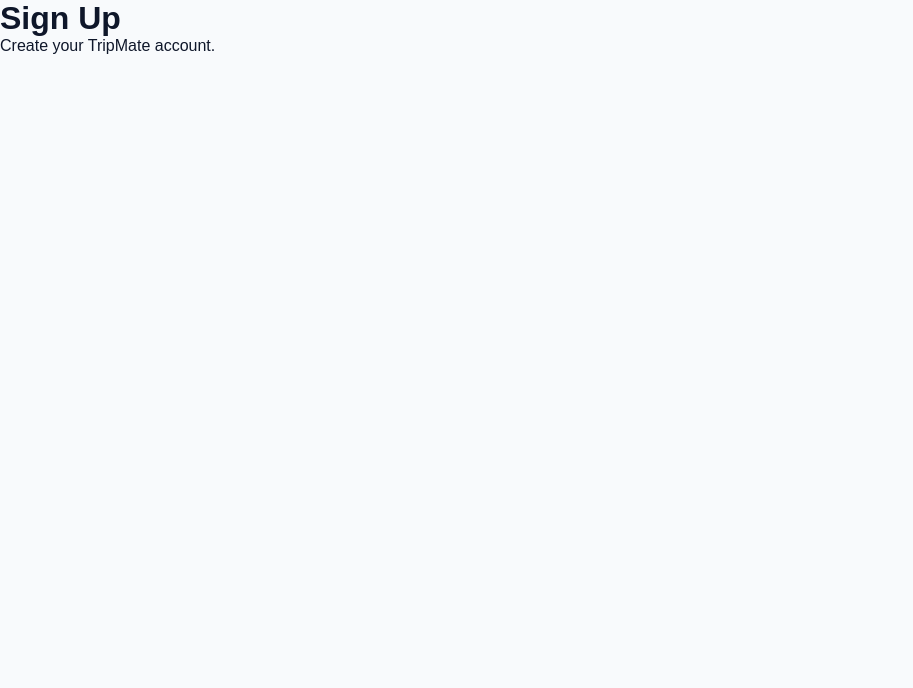
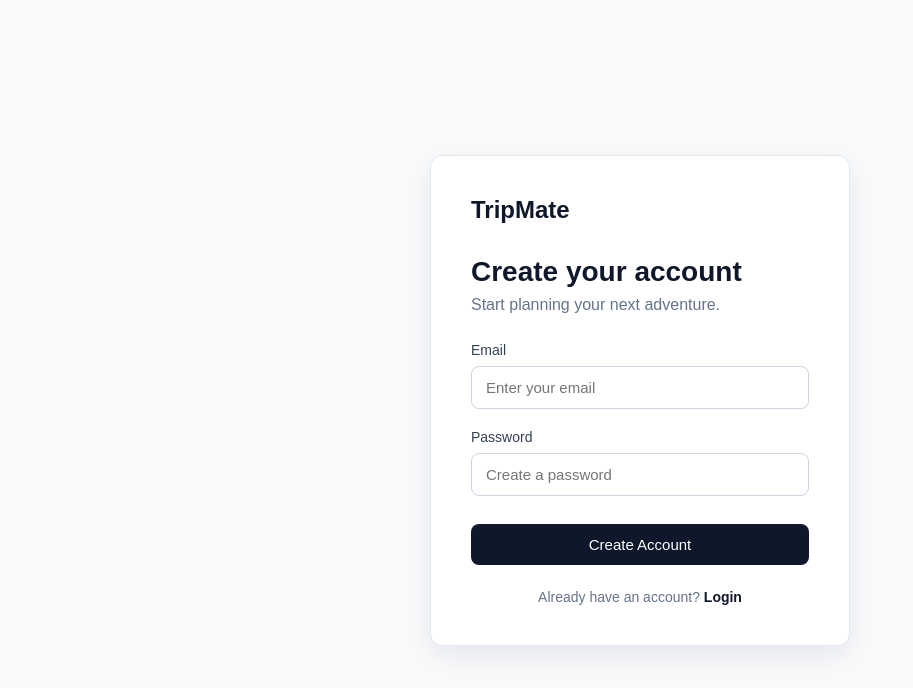
Before and after one commit to Moon612/TripMate, a React (Vite) app: page /signup in a window 1280 px wide. Shown: the top 688 px of the page, without its empty margins (0-913 px from the left). Built offline with nearby package versions, Linux system fonts and the light colour scheme.

Commit message:
Add edit cancellation and Firebase signup authentication

```diff
--- a/package.json
+++ b/package.json
@@ -10,6 +10,7 @@
     "preview": "vite preview"
   },
   "dependencies": {
+    "firebase": "^12.17.1",
     "react": "^19.2.8",
     "react-dom": "^19.2.8",
     "react-router-dom": "^7.18.2"
--- /dev/null
+++ b/src/firebase/auth.js
@@ -0,0 +1,6 @@
+import { getAuth } from "firebase/auth";
+import app from "./config";
+
+const auth = getAuth(app);
+
+export default auth;
--- /dev/null
+++ b/src/firebase/config.js
@@ -0,0 +1,19 @@
+// Import the functions you need from the SDKs you need
+import { initializeApp } from "firebase/app";
+// TODO: Add SDKs for Firebase products that you want to use
+// https://firebase.google.com/docs/web/setup#available-libraries
+
+// Your web app's Firebase configuration
+const firebaseConfig = {
+  apiKey: "AIzaSyAFNMT6UXKJRXgN4XJU-MXaZfBlVad_XAA",
+  authDomain: "tripmate-b9f60.firebaseapp.com",
+  projectId: "tripmate-b9f60",
+  storageBucket: "tripmate-b9f60.firebasestorage.app",
+  messagingSenderId: "91265749040",
+  appId: "1:91265749040:web:78eb85d4a58f2a5c7c9df5"
+};
+
+// Initialize Firebase
+const app = initializeApp(firebaseConfig);
+
+export default app;
--- /dev/null
+++ b/src/pages/Auth.css
@@ -0,0 +1,122 @@
+.auth-page {
+  min-height: 100vh;
+  background-color: #f8fafc;
+
+  display: flex;
+  align-items: center;
+  justify-content: center;
+
+  padding: 24px;
+}
+
+.auth-card {
+  width: 100%;
+  max-width: 420px;
+
+  background-color: white;
+
+  padding: 40px;
+
+  border: 1px solid #e2e8f0;
+  border-radius: 12px;
+
+  box-shadow: 0 10px 30px rgba(15, 23, 42, 0.08);
+}
+
+.auth-card h1 {
+  margin-bottom: 32px;
+
+  font-size: 24px;
+  color: #0f172a;
+}
+
+.auth-card h2 {
+  margin-bottom: 8px;
+
+  font-size: 28px;
+  color: #0f172a;
+}
+
+.auth-subtitle {
+  margin-bottom: 28px;
+
+  color: #64748b;
+}
+
+.form-group {
+  margin-bottom: 20px;
+}
+
+.form-group label {
+  display: block;
+
+  margin-bottom: 8px;
+
+  font-size: 14px;
+  font-weight: 500;
+
+  color: #334155;
+}
+
+.form-group input {
+  width: 100%;
+
+  padding: 12px 14px;
+
+  border: 1px solid #cbd5e1;
+  border-radius: 8px;
+
+  font-size: 15px;
+
+  outline: none;
+}
+
+.form-group input:focus {
+  border-color: #0f172a;
+}
+
+.auth-button {
+  width: 100%;
+
+  padding: 12px;
+
+  margin-top: 8px;
+
+  border: none;
+  border-radius: 8px;
+
+  background-color: #0f172a;
+  color: white;
+
+  font-size: 15px;
+  font-weight: 500;
+
+  cursor: pointer;
+}
+
+.auth-button:hover {
+  background-color: #1e293b;
+}
+
+.auth-error {
+  margin-bottom: 16px;
+
+  color: #dc2626;
+
+  font-size: 14px;
+}
+
+.auth-footer {
+  margin-top: 24px;
+
+  text-align: center;
+
+  color: #64748b;
+
+  font-size: 14px;
+}
+
+.auth-footer a {
+  color: #0f172a;
+  font-weight: 600;
+}
--- a/src/pages/Home.jsx
+++ b/src/pages/Home.jsx
@@ -1,8 +1,18 @@
+import { Link } from "react-router-dom";
+
 function Home(){
     return(
         <div>
             <h1>Welcome to TripMate</h1>
             <p>Plan your next adventure</p>
+
+            <Link to="/login">
+                Login
+            </Link>
+
+            <Link to="/signup">
+                Signup
+            </Link>
         </div>
     );
 }
--- a/src/pages/Signup.jsx
+++ b/src/pages/Signup.jsx
@@ -1,10 +1,110 @@
+import { createUserWithEmailAndPassword } from "firebase/auth";
+import auth from "../firebase/auth";
+import { useState } from "react";
+import { Link,useNavigate } from "react-router-dom";
+import "./Auth.css";
+
+
 function Signup(){
-    return(
-        <div>
-            <h1>Sign Up</h1>
-            <p>Create your TripMate account.</p>
-        </div>
-    );
+
+    const navigate = useNavigate();
+
+    const[email,setEmail] = useState("");
+    const[password,setPassword] = useState("");
+    const[error,setError] = useState("");
+
+
+
+    const handleSignup = async(event)=>{
+        event.preventDefault();
+        setError("");
+
+        try{
+            await createUserWithEmailAndPassword(
+                auth,
+                email,
+                password
+            );
+            navigate("/dashboard");
+        }
+        catch(error) {
+            setError(error.message);
+        }
+    };
+
+     return (
+    <div className="auth-page">
+      <div className="auth-card">
+
+        <h1>TripMate</h1>
+
+        <h2>Create your account</h2>
+
+        <p className="auth-subtitle">
+          Start planning your next adventure.
+        </p>
+
+        <form onSubmit={handleSignup}>
+
+          <div className="form-group">
+            <label htmlFor="email">
+              Email
+            </label>
+
+            <input
+              id="email"
+              type="email"
+              placeholder="Enter your email"
+              value={email}
+              onChange={(event) =>
+                setEmail(event.target.value)
+              }
+              required
+            />
+          </div>
+
+          <div className="form-group">
+            <label htmlFor="password">
+              Password
+            </label>
+
+            <input
+              id="password"
+              type="password"
+              placeholder="Create a password"
+              value={password}
+              onChange={(event) =>
+                setPassword(event.target.value)
+              }
+              required
+            />
+          </div>
+
+          {error && (
+            <p className="auth-error">
+              {error}
+            </p>
+          )}
+
+          <button
+            type="submit"
+            className="auth-button"
+          >
+            Create Account
+          </button>
+
+        </form>
+
+        <p className="auth-footer">
+          Already have an account?{" "}
+          <Link to="/login">
+            Login
+          </Link>
+        </p>
+
+      </div>
+    </div>
+  );
 }
 
 export default Signup;
--- a/src/pages/TripDetails.css
+++ b/src/pages/TripDetails.css
@@ -66,3 +66,41 @@
 .edit-button:hover {
   opacity: 0.8;
 }
+
+.edit-actions {
+  display: flex;
+  gap: 12px;
+  margin-top: 24px;
+}
+
+.save-button,
+.cancel-button {
+  padding: 10px 18px;
+  border-radius: 8px;
+  font-size: 14px;
+  font-weight: 500;
+  cursor: pointer;
+  transition: 0.2s ease;
+}
+
+/* Save button */
+.save-button {
+  background-color: #0f172a;
+  color: white;
+  border: 1px solid #0f172a;
+}
+
+.save-button:hover {
+  opacity: 0.8;
+}
+
+/* Cancel button */
+.cancel-button {
+  background-color: #0f172a;
+  color: white;
+  border: 1px solid #0f172a;
+}
+
+.cancel-button:hover {
+  opacity: 0.8;
+}
--- a/src/pages/TripDetails.jsx
+++ b/src/pages/TripDetails.jsx
@@ -41,6 +41,14 @@
         setIsEditing(false);
     };
 
+    const handleCancel=()=>{
+        setDestination(trip.destination);
+        setCountry(trip.country);
+        setTravelers(trip.travelers);
+
+        setIsEditing(false);
+    };
+
     return(
         <div className="trip-details">
             <Link to="/dashboard" className="back-link">
@@ -74,11 +82,25 @@
                     <input
                         type="number"
                         value={travelers}
-                        onChange={(event)=> setTravelers(Number(event.target.value))}/>
+                        onChange={(event)=> setTravelers(Number(event.target.value))}
+                    />
 
-                    <button onClick={handleSave}>
-                        Save Changes
-                    </button>
+                    <div className="edit-actions">
+                        <button
+                        type="button"
+                        className="save-button" onClick={handleSave}>
+                            Save Changes
+                        </button>
+
+                        <button
+                            type="button"
+                            className="cancel-button"
+                            onClick={handleCancel}
+                        >
+                            Cancel
+                        </button>
+                    </div>
+
                 </div>
             ) : (
             <button className="edit-button"
```
Also changed, not shown: 1 other file (tests, documents, lock files or other folders).
